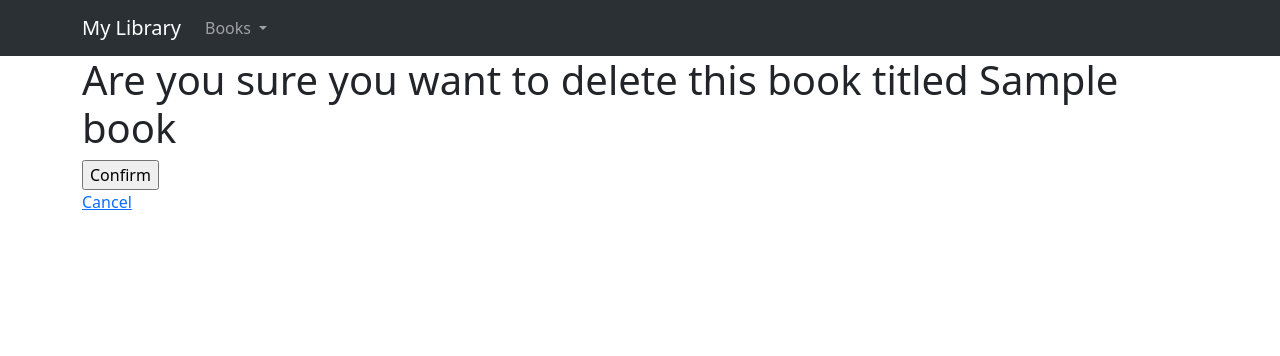
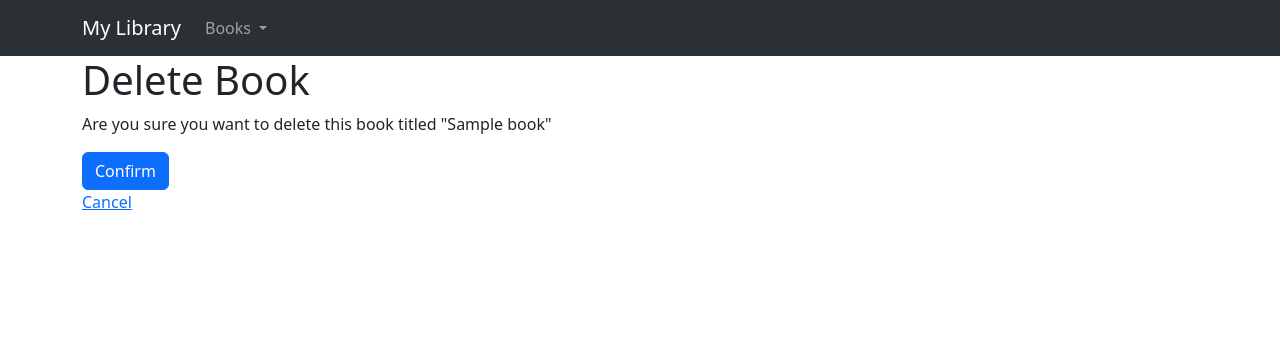
Before and after one commit to arys36984/seg, a Django app: page /books/delete/1/ in a window 1280 px wide. Shown: the top 356 px of the page. Run offline with Django 4.2, Linux system fonts and the light colour scheme; tables that the repository leaves empty hold one stand-in row (values such as "Sample post"); some libraries are stand-ins or nearby versions.

Commit message:
Cleaning up formatting

```diff
--- a/loans/templates/delete_book.html
+++ b/loans/templates/delete_book.html
@@ -6,11 +6,14 @@ My Library | Delete Book
 {% endblock %}
 
 {% block content %}
-<h1>Are you sure you want to delete this book titled {{ book.title }}</h1>
+<h1>Delete Book</h1>
+<p>Are you sure you want to delete this book titled "{{ book.title }}"</p>
 <form method="post" action="">
     {% csrf_token %}
     {{ form | crispy }}
-    <input type="submit" value="Confirm">
+    <input class="btn btn-primary" type="submit" value="Confirm">
 </form>
-<p> <a href="{% url 'books' %}">Cancel</a> </p>
+<p>
+    <a href="{% url 'books' %}">Cancel</a>
+</p>
 {% endblock %}
```
